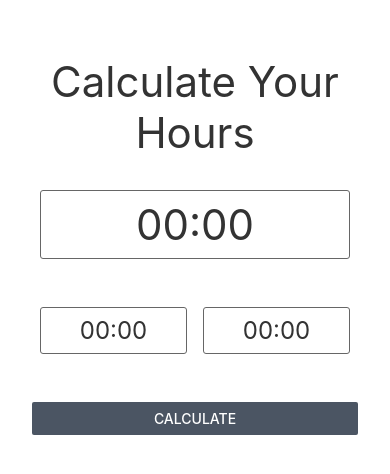
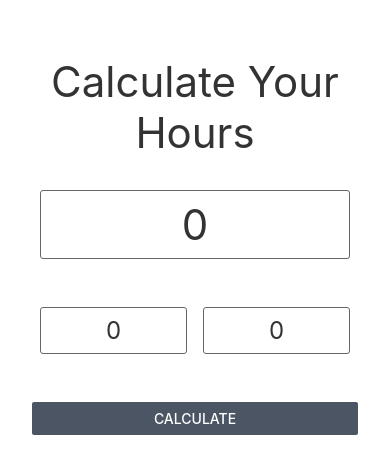
Before and after one commit to heyitsjoealongi/react-native-hourly-time-calculator, a React Native app: screen / in a window 390 px wide. Shown: the top 474 px of the page. Built offline with nearby package versions, Linux system fonts and the light colour scheme.

Commit message:
Lazy Time

```diff
--- a/App.js
+++ b/App.js
@@ -1,4 +1,4 @@
-import React from "react";
+import React, { useState } from "react";
 import {
   SafeAreaView,
   View,
@@ -17,47 +17,42 @@ const DismissKeyboard = ({ children }) => (
 );
 
 export default function App() {
-  const [timeOne, onChangeTimeOne] = React.useState(null);
-  const [timeTwo, onChangeTimeTwo] = React.useState(null);
-  const [timeTotal, onChangeTimeTotal] = React.useState(null);
+  const [timeOne, setTimeOne] = useState(0);
+  const [timeTwo, setTimeTwo] = useState(0);
+  const [timeTotal, setTimeTotal] = useState(timeOne + timeTwo);
+
+  function calculateTotal() {
+    setTimeTotal((timeTwo * 24 - timeOne * 24) / 24 / 100);
+  }
 
   return (
-    <DismissKeyboard>
     <SafeAreaView style={styles.container}>
       <View style={styles.calculator}>
         <View style={styles.totalGroup}>
           <Text style={styles.heading}>Calculate Your Hours</Text>
+          <Text style={styles.inputTotal}>{timeTotal}</Text>
+        </View>
+        <DismissKeyboard>
+          <View style={styles.inputGroup}>
             <TextInput
-              style={styles.inputTotal}
-              onChangeText={onChangeTimeTotal}
-              value={timeTotal}
-              placeholder="00:00"
+              style={styles.inputOne}
+              value={timeOne}
               keyboardType="numeric"
-              disabled
+              onChangeText={(text) => setTimeOne(+text)}
+            />
+            <TextInput
+              style={styles.inputTwo}
+              value={timeTwo}
+              keyboardType="numeric"
+              onChangeText={(text) => setTimeTwo(+text)}
             />
           </View>
-          <View style={styles.inputGroup}>
-            <TextInput
-              style={styles.inputTwo}
-              onChangeText={onChangeTimeOne}
-              value={timeOne}
-              placeholder="00:00"
-              keyboardType="numeric"
-            />
-            <TextInput
-              style={styles.inputOne}
-              onChangeText={onChangeTimeTwo}
-              value={timeTwo}
-              placeholder="00:00"
-              keyboardType="numeric"
-            />
-          </View>
+        </DismissKeyboard>
         <View style={styles.buttonGroup}>
-            <Button title="Calculate" color="#4b5563" />
+          <Button title="Calculate" color="#4b5563" onPress={calculateTotal} />
         </View>
       </View>
     </SafeAreaView>
-    </DismissKeyboard>
   );
 }
 
```
Lines whose indentation alone changed are shown as unchanged.
